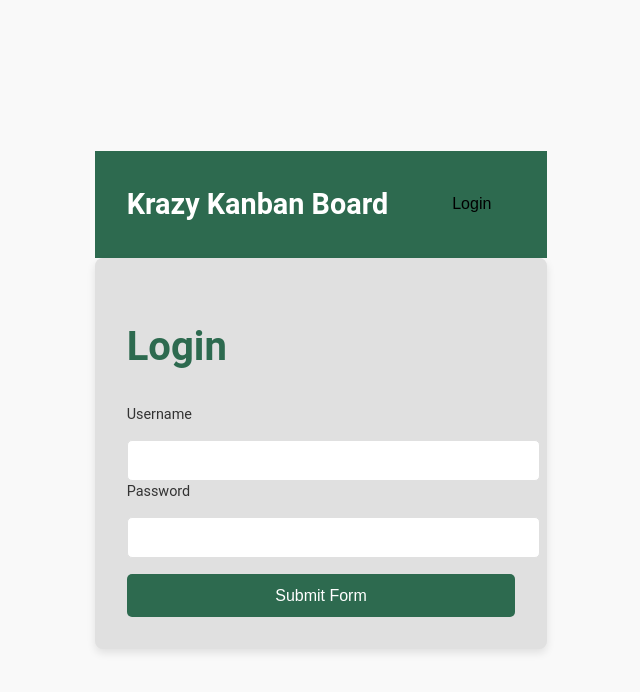
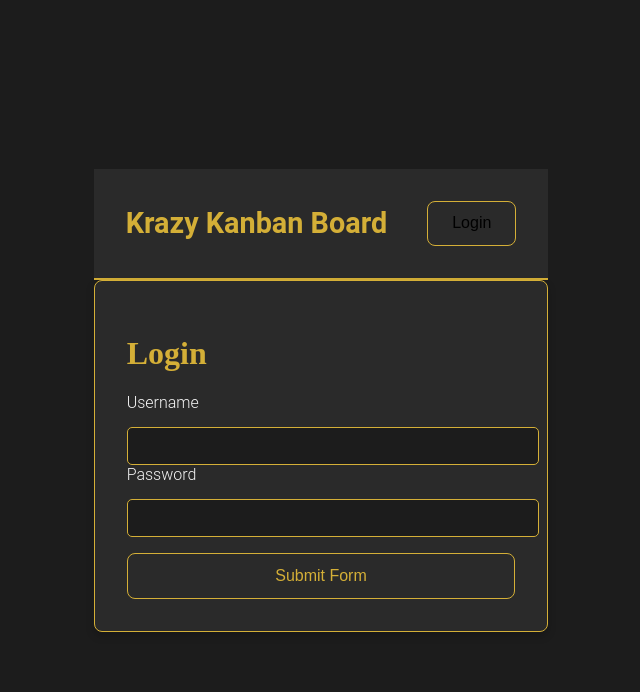
Before and after one commit to MassiEscalante/AssembleHub, a React (Vite) app in the folder client/: page /login in a window 1280 px wide. Shown: the top 692 px of the page, without its empty margins (319-959 px from the left). Built offline with nearby package versions, Linux system fonts and the light colour scheme.

Commit message:
fixed edit and delete buttons

```diff
--- a/client/src/components/TicketCard.tsx
+++ b/client/src/components/TicketCard.tsx
@@ -28,8 +28,11 @@ const TicketCard = ({ ticket, deleteTicket }: TicketCardProps) => {
       <h3>{ticket.name}</h3>
       <p>{ticket.description}</p>
       <p>{ticket.assignedUser?.username}</p>
-      <Link to='/edit' state={{id: ticket.id}} type='button' className='editBtn'>Edit</Link>
-      <button type='button' value={String(ticket.id)} onClick={handleDelete} className='deleteBtn'>Delete</button>
+
+      <div className="button-container">
+        <Link to='/edit' state={{ id: ticket.id }} className='editBtn'>Edit</Link>
+        <button type='button' value={String(ticket.id)} onClick={handleDelete} className='deleteBtn'>Delete</button>
+      </div>
     </div>
   );
 };
--- a/client/src/index.css
+++ b/client/src/index.css
@@ -1,19 +1,13 @@
 @import url('https://fonts.googleapis.com/css2?family=Inter+Tight:ital,wght@0,100..900;1,100..900&display=swap');
 
 :root {
-  --bg-color: #f9f9f9;
-  --primary-color: #2d6a4f;
-  --accent-color: #40916c;
-  --text-color: #333;
-  --light-gray: #e0e0e0;
-  --highlight-color: #ff6b6b;
-  --card-bg: #ffffff;
-  --shadow-color: rgba(0, 0, 0, 0.1);
-  --hover-shadow: rgba(0, 0, 0, 0.2);
-
-  font-family: 'Roboto', sans-serif;
-  line-height: 1.5;
-  font-weight: 400;
+  --bg-color: #1c1c1c;
+  --primary-color: #a9c4af;
+  --text-color: #f5f5f5;
+  --highlight-color: #d4af37; /* Gold accent */
+  --card-bg: #2a2a2a; /* Dark card background */
+  --shadow-color: rgba(0, 0, 0, 0.2);
+  --hover-shadow: rgba(0, 0, 0, 0.4);
 }
 
 
@@ -37,37 +31,38 @@ a:hover {
 }
 
 body {
+  font-family: 'Roboto', sans-serif;
   background-color: var(--bg-color);
   color: var(--text-color);
   margin: 0;
   display: flex;
   justify-content: center;
   align-items: center;
-  min-width: 320px;
   min-height: 100vh;
   padding: 0;
 }
 
 
-h1 {
-  font-size: 2.5em;
-  font-weight: 700;
-  color: var(--primary-color);
+h1, h2 {
+  font-family: 'Lora', serif;
+  color: var(--highlight-color);
 }
 
 button {
-  background-color: var(--primary-color);
-  color: #fff;
+  background-color: var(--card-bg);
+  color: var(--highlight-color);
   padding: 0.8em 1.5em;
   font-size: 1em;
   font-weight: 500;
-  border: none;
-  border-radius: 5px;
+  border: 1px solid var(--highlight-color);
+  border-radius: 8px;
   cursor: pointer;
-  transition: box-shadow 0.3s ease;
+  transition: background-color 0.3s, box-shadow 0.3s;
 }
 
 button:hover {
+  background-color: var(--highlight-color);
+  color: var(--bg-color);
   box-shadow: 0 4px 8px var(--hover-shadow);
 }
 
@@ -100,7 +95,14 @@ tbody tr:nth-child(odd) {
   display: flex;
   justify-content: space-between;
   padding: 1em 2em;
-  background-color: var(--primary-color);
+  background-color: var(--card-bg);
+  border-bottom: 2px solid var(--highlight-color);
+}
+
+.nav-title a {
+  color: var(--highlight-color);
+  font-size: 1.5em;
+  font-weight: 700;
 }
 
 .nav ul {
@@ -122,11 +124,6 @@ tbody tr:nth-child(odd) {
   font-weight: 900;
 }
 
-.nav-title a {
-  color: #fff;
-  font-size: 1.5em;
-  font-weight: 700;
-}
 
 .nav-item {
   display: block;
@@ -159,18 +156,16 @@ tbody tr:nth-child(odd) {
   display: flex;
   gap: 1em;
   padding: 1em;
+  background-color: var(--bg-color);
 }
 
 .swim-lane {
-  text-align: center;
-  font-weight: 500;
   width: 32%;
-  height: 90vh;
-  border: 1px solid rgba(0, 0, 0, 0.1);
+  background-color: var(--card-bg);
   border-radius: 8px;
   padding: 1em;
-  margin: 0.5em;
-  box-shadow: 0 4px 8px var(--shadow-color);
+  border: 1px solid var(--highlight-color);
+  box-shadow: 0 4px 6px var(--shadow-color);
   color: var(--text-color);
 }
 
@@ -192,16 +187,18 @@ tbody tr:nth-child(odd) {
 }
 
 .ticket-card {
-  background-color: var(--card-bg);
+  background-color: var(--bg-color);
+  border: 1px solid var(--highlight-color);
   border-radius: 8px;
   padding: 1em;
   box-shadow: 0 2px 4px var(--shadow-color);
   margin-bottom: 1em;
-  transition: box-shadow 0.3s ease;
+  transition: box-shadow 0.3s ease, transform 0.2s;
 }
 
 .ticket-card:hover {
   box-shadow: 0 4px 8px var(--hover-shadow);
+  transform: translateY(-4px);
 }
 
 .ticket-card h3 {
@@ -219,28 +216,36 @@ tbody tr:nth-child(odd) {
   /* height: 90%; */
 }
 
+.button-container {
+  display: flex;
+  justify-content: space-between; /* Aligns buttons to left and right */
+  margin-top: 1em;
+}
+
 #create-ticket-link {
   display: block;
   margin-left: auto;
 }
 
-
 .form {
-  background-color: var(--light-gray);
+  background-color: var(--card-bg);
   padding: 2em;
   border-radius: 8px;
   box-shadow: 0 4px 8px var(--shadow-color);
+  border: 1px solid var(--highlight-color);
 }
+
 .form h1 {
-  color: var(--primary-color);
-  font-weight: 700;
+  color: var(--highlight-color);
 }
+
 .form label {
-  font-size: 0.9em;
   color: var(--text-color);
+  font-weight: 300;
   margin-bottom: 0.5em;
   display: block;
 }
+
 .form input,
 .form select,
 .form textarea {
@@ -248,13 +253,17 @@ tbody tr:nth-child(odd) {
   padding: 0.8em;
   margin-top: 0.5em;
   border-radius: 5px;
-  border: 1px solid var(--light-gray);
-  font-size: 0.9em;
+  border: 1px solid var(--highlight-color);
+  background-color: var(--bg-color);
+  color: var(--text-color);
 }
+
 .form button {
+  width: 100%;
   margin-top: 1em;
-  width: 100%;
 }
+
+
 
 .editBtn {
   background-color: #f9f9f9;
```
